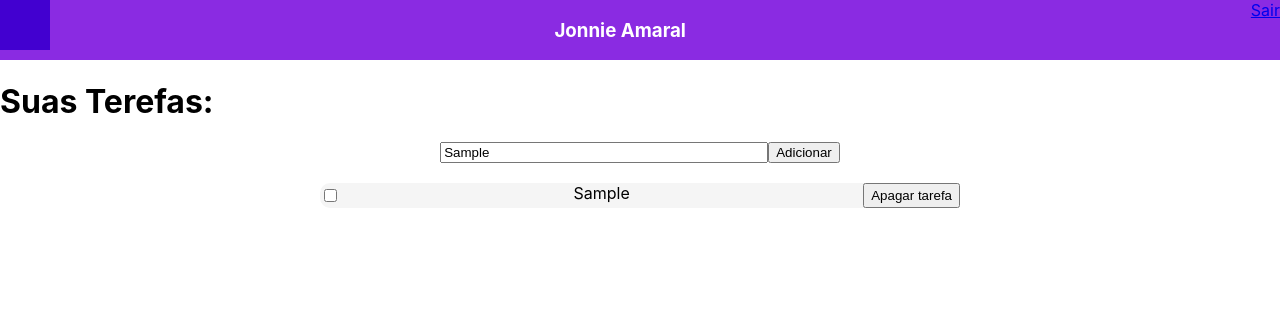
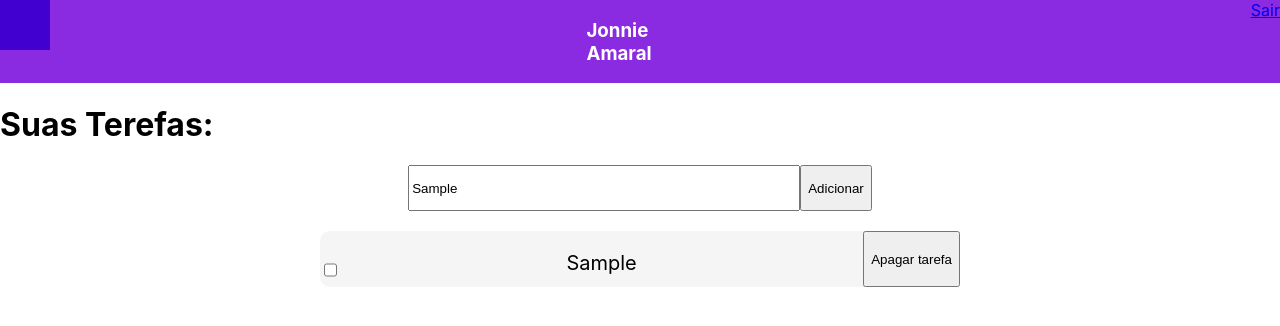
Before and after one commit to jasz157/TodoList_Study, a React (Create React App) app: page / in a window 1280 px wide. Both pictures are taken after typing "Sample" into the empty fields and a click on the button "Adicionar". Shown: the top 326 px of the page. Built offline with nearby package versions, Linux system fonts and the light colour scheme; grey boxes are pictures that could not be loaded.

Commit message:
css refactoring

```diff
--- a/public/index.html
+++ b/public/index.html
@@ -10,34 +10,13 @@
       content="Web site created using create-react-app"
     />
     <link rel="apple-touch-icon" href="%PUBLIC_URL%/logo192.png" />
-    <!--
-      manifest.json provides metadata used when your web app is installed on a
-      user's mobile device or desktop. See https://developers.google.com/web/fundamentals/web-app-manifest/
-    -->
+
     <link rel="manifest" href="%PUBLIC_URL%/manifest.json" />
-    <!--
-      Notice the use of %PUBLIC_URL% in the tags above.
-      It will be replaced with the URL of the `public` folder during the build.
-      Only files inside the `public` folder can be referenced from the HTML.
 
-      Unlike "/favicon.ico" or "favicon.ico", "%PUBLIC_URL%/favicon.ico" will
-      work correctly both with client-side routing and a non-root public URL.
-      Learn how to configure a non-root public URL by running `npm run build`.
-    -->
-    <title>React App</title>
+    <title>TodoList</title>
   </head>
   <body>
-    <noscript>You need to enable JavaScript to run this app.</noscript>
     <div id="root"></div>
-    <!--
-      This HTML file is a template.
-      If you open it directly in the browser, you will see an empty page.
 
-      You can add webfonts, meta tags, or analytics to this file.
-      The build step will place the bundled scripts into the <body> tag.
-
-      To begin the development, run `npm start` or `yarn start`.
-      To create a production bundle, use `npm run build` or `yarn build`.
-    -->
   </body>
 </html>
--- a/src/App.css
+++ b/src/App.css
@@ -1,38 +1,3 @@
 .App {
   text-align: center;
 }
-
-.App-logo {
-  height: 40vmin;
-  pointer-events: none;
-}
-
-@media (prefers-reduced-motion: no-preference) {
-  .App-logo {
-    animation: App-logo-spin infinite 20s linear;
-  }
-}
-
-.App-header {
-  background-color: #282c34;
-  min-height: 100vh;
-  display: flex;
-  flex-direction: column;
-  align-items: center;
-  justify-content: center;
-  font-size: calc(10px + 2vmin);
-  color: white;
-}
-
-.App-link {
-  color: #61dafb;
-}
-
-@keyframes App-logo-spin {
-  from {
-    transform: rotate(0deg);
-  }
-  to {
-    transform: rotate(360deg);
-  }
-}
--- a/src/components/Form.jsx
+++ b/src/components/Form.jsx
@@ -1,9 +1,9 @@
 import React, { useState } from "react";
 
 
-export default function Form ({addTask}) {
-    const [text,setText] = useState(null);
-    const [id , setId] = useState(0);
+export default function Form({ addTask }) {
+    const [text, setText] = useState(null);
+    const [id, setId] = useState(0);
 
     const textHandler = (e) => {
         const target = e.target;
@@ -11,18 +11,18 @@ export default function Form ({addTask}) {
     };
 
     const createTask = (text) => {
-        let taskObj = {text:text , id:id}
+        let taskObj = { text: text, id: id }
         setId(id + 1);
         addTask(taskObj);
-     };
+    };
 
     return (
-    <>
-        <div style={{ display:'flex', justifyContent:'center', marginBottom:'10px'}}>
-         <input style={{width:'25%'}} placeholder="Tarefa" onChange={textHandler}/>
-         <button onClick={() => createTask(text)}>Adicionar</button>
-        </div>
+        <>
+            <div style={{ display: 'flex', justifyContent: 'center', marginBottom: '10px' }}>
+                <input style={{ width: '30vw', height: '5vh' }} type='text' maxLength='30' placeholder="Tarefa" onChange={textHandler} />
+                <button onClick={() => createTask(text)}>Adicionar</button>
+            </div>
 
-    </>
+        </>
     )
 }
--- a/src/components/List/Header.jsx
+++ b/src/components/Header/Header.jsx
@@ -1,5 +1,5 @@
 import React from "react";
-import "./list.css"
+import "./Header.css"
 
 export default function Header() {
 
@@ -13,7 +13,7 @@ export default function Header() {
             <span className="image" >
               <img alt="logo" style={{ mixBlendMode: "color-burn" }} src="https://icon-library.com/images/todo-icon/todo-icon-17.jpg" width="50px" height="50px" />
             </span>
-            <span style={{ width:"15%", color:"white" }}>
+            <span style={{ width: "10%", color: "white" }}>
               <h3>Jonnie Amaral</h3>
             </span>
             <span className="option_item">
--- a/src/components/TaskItem.jsx
+++ b/src/components/TaskItem.jsx
@@ -1,13 +1,13 @@
 import React from "react";
 
 
-export default  function TaskItem ({task , deleteTask}) {
+export default function TaskItem({ task, deleteTask }) {
 
-    return(
-    <>
-            <input type='checkbox'/>
-                {task.text}
-            <button onClick={() => deleteTask(task.id)}>Apagar tarefa </button>
-    </>
+    return (
+        <>
+            <input type='checkbox' style={{ justifyContent: 'center', display: 'flex', marginTop:'25px'}} />
+            <div style={{fontSize:'20px', marginTop:'20px'}}>{task.text}</div>
+            <button  onClick={() => deleteTask(task.id)}>Apagar tarefa </button>
+        </>
     )
 }
--- a/src/pages/Home.jsx
+++ b/src/pages/Home.jsx
@@ -1,15 +1,15 @@
-import React, {useState} from 'react';
+import React, { useState } from 'react';
 import Form from '../components/Form';
-import Header from '../components/List/Header';
+import Header from '../components/Header/Header';
 import TaskItem from '../components/TaskItem';
 
 export default function Home() {
 
-    const [useList ,setUseList] = useState([]);
+  const [useList, setUseList] = useState([]);
 
 
   const addTask = (task) => {
-        setUseList([...useList,task]);
+    setUseList([...useList, task]);
   };
 
   const deleteTask = (id) => {
@@ -24,22 +24,22 @@ export default function Home() {
 
   return (
     <>
-        <Header/>
-        <Form addTask={addTask}/>
-             <main className='content' style={{display:'flex', alignItems:"center",flexDirection:"column"}} >
+      <Header />
+      <Form addTask={addTask} />
+      <main className='content' style={{ display: 'flex', alignItems: "center", flexDirection: "column" }} >
         {useList.map((task) => {
           return (
             <>
               <div key={task.id}
                 style={{
-                  display:'flex',
+                  display: 'flex',
                   justifyContent: 'space-between',
-                  background:'whitesmoke',
-                  marginTop:"10px",
-                  width:"50%",
-                  height:"25px"
+                  background: 'whitesmoke',
+                  marginTop: "10px",
+                  width: "50vw",
+                  height:'7vh'
                    }}>
-                    <TaskItem task={task} deleteTask={deleteTask}/>
+                <TaskItem task={task} deleteTask={deleteTask} />
               </div>
 
             </>
```
Also changed, not shown: src/components/Header/Header.css (renamed from src/components/List/list.css), 1 other file (tests, documents, lock files or other folders). Lines whose indentation alone changed are shown as unchanged.
